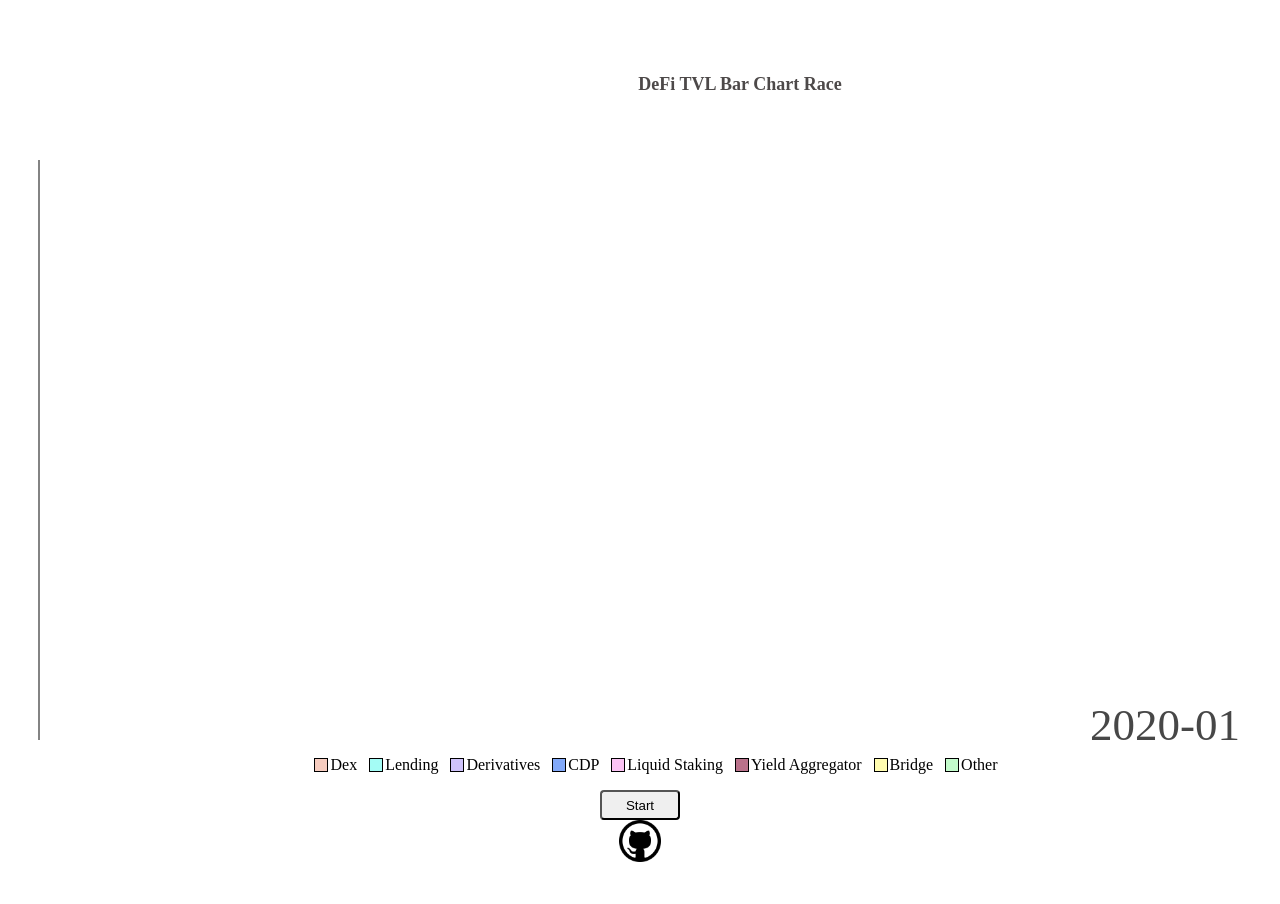
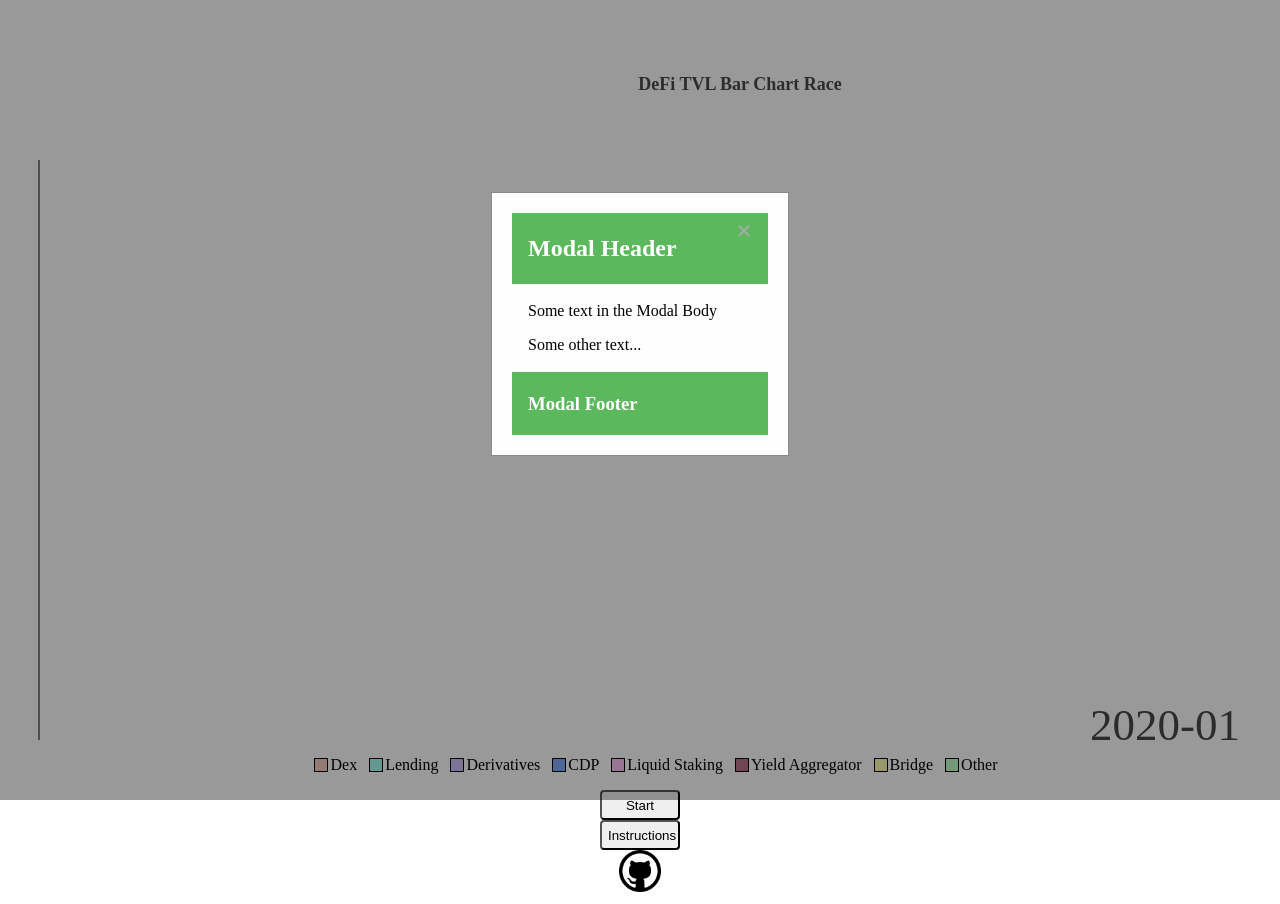
Before and after one commit to jacksondooley/DeFi-TVL-Bubble-Race, a website built with webpack: page index.html in a window 1280 px wide. Shown: the top 904 px of the page. Before the commit the page ends 874 px from the top, so only its background shows below. Built offline with nearby package versions, Linux system fonts and the light colour scheme.

Commit message:
added instructions modal

```diff
--- a/index.html
+++ b/index.html
@@ -67,6 +67,55 @@
     </li>
   </ul>
   <button>Start</button>
+  <!-- <div class="slidecontainer">
+    <input type="range" min="1" max="100" value="50" class="slider" id="myRange">
+  </div> -->
+  <button id="modal-button">Instructions</button>
+
+  <div id="instructions-modal" class="modal">
+    <div class="modal-content">
+      <div class="modal-header">
+        <span class="close">&times;</span>
+        <h2>Modal Header</h2>
+      </div>
+      <div class="modal-body">
+        <p>Some text in the Modal Body</p>
+        <p>Some other text...</p>
+      </div>
+      <div class="modal-footer">
+        <h3>Modal Footer</h3>
+      </div>
+    </div>
+
+  </div>
+
+  <script>
+    var modal = document.getElementById("instructions-modal");
+
+    // Get the button that opens the modal
+    var btn = document.getElementById("modal-button");
+
+    // Get the <span> element that closes the modal
+    var span = document.getElementsByClassName("close")[0];
+
+    // When the user clicks on the button, open the modal
+    btn.onclick = function() {
+      modal.style.display = "block";
+    }
+
+    // When the user clicks on <span> (x), close the modal
+    span.onclick = function() {
+      modal.style.display = "none";
+    }
+
+    // When the user clicks anywhere outside of the modal, close it
+    window.onclick = function(event) {
+      if (event.target == modal) {
+        modal.style.display = "none";
+      }
+    }
+  </script>
+
   <a href="https://github.com/jacksondooley">
     <img src="/src/images/github_logo_icon_143772.png" alt="git hub" style="width:42px">
   </a>
--- a/src/scripts/barChartRace.js
+++ b/src/scripts/barChartRace.js
@@ -6,7 +6,7 @@ export function BarChartRace(chartId, extendedSettings) {
     height: 700,
     padding: 100,
     titlePadding: 5,
-    columnPadding: 0.4,
+    columnPadding: 0.5,
     ticksInXAxis: 5,
     duration: 5000,
     ...extendedSettings
@@ -92,15 +92,14 @@ export function BarChartRace(chartId, extendedSettings) {
     barGroupsEnter
       .append("text")
       .attr("class", "column-title")
-      .attr("y", (yAxisScale.step() * (1 - chartSettings.columnPadding)) / 2)
-      .attr("dy", "-0.25em")
+      .attr("y", "24px")
       .attr("x", chartSettings.titlePadding - 10 + 150)
       .text(({ name }) => name );
 
     barGroupsEnter
       .append("text")
       .attr("class", "column-value")
-      .attr("y", (yAxisScale.step() * (0.5 + chartSettings.columnPadding )) / 2)
+      .attr("y", "40px")
       .attr("x", chartSettings.titlePadding - 10 + 150)
       .text(0);
 
@@ -120,7 +119,6 @@ export function BarChartRace(chartId, extendedSettings) {
       .select(".column-title")
       .transition(transition)
       .attr("x", ({ value }) => xAxisScale(value) - titlePadding - 10 + 100)
-      .attr("dy", "-0.25em");
 
     barUpdate
       .select(".column-value")
@@ -131,12 +129,14 @@ export function BarChartRace(chartId, extendedSettings) {
           elapsedTime === chartSettings.duration
           ? this.currentValue || 0 :
           +this.innerHTML;
+          // parseInt(this.innerHTML);
 
         const interpolate = d3.interpolate(interpolateStartValue, value);
         this.currentValue = value ;
 
         return function(t) {
-          d3.select(this).text(new Intl.NumberFormat().format(Math.ceil(interpolate(t))));
+          d3.select(this).text(Math.ceil(interpolate(t)));
+          // d3.select(this).text(new Intl.NumberFormat().format(Math.ceil(interpolate(t))));
         };
       });
 
--- a/src/styles/styles.css
+++ b/src/styles/styles.css
@@ -117,3 +117,54 @@ svg {
 .legend .other {
   background-color: #c3fbcb;
 }
+
+.modal {
+  display: block; /* Hidden by default */
+  position: fixed; /* Stay in place */
+  z-index: 1; /* Sit on top */
+  left: 0;
+  top: 0;
+  width: 100%; /* Full width */
+  height: 100%; /* Full height */
+  overflow: auto; /* Enable scroll if needed */
+  background-color: rgb(0,0,0); /* Fallback color */
+  background-color: rgba(0,0,0,0.4); /* Black w/ opacity */
+}
+
+/* Modal Content/Box */
+.modal-content {
+  background-color: #fefefe;
+  margin: 15% auto; /* 15% from the top and centered */
+  padding: 20px;
+  border: 1px solid #888;
+  width: 20%; /* Could be more or less, depending on screen size */
+}
+
+/* The Close Button */
+.close {
+  color: #aaa;
+  float: right;
+  font-size: 28px;
+  font-weight: bold;
+}
+
+.close:hover,
+.close:focus {
+  color: black;
+  text-decoration: none;
+  cursor: pointer;
+}
+
+.modal-header {
+  padding: 2px 16px;
+  background-color: #5cb85c;
+  color: white;
+}
+
+.modal-body {padding: 2px 16px;}
+
+.modal-footer {
+  padding: 2px 16px;
+  background-color: #5cb85c;
+  color: white;
+}
```
Also changed, not shown: dist/main.css, 1 other file.
